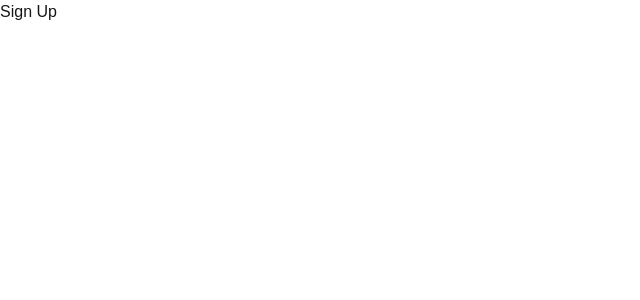
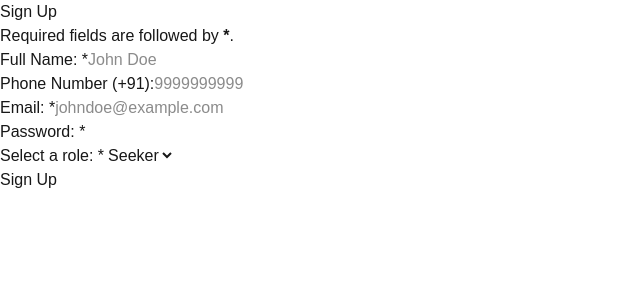
Before and after one commit to 4bdullah7eeshan/shelf-p2p-book-exchange-portal, a Next.js app in the folder frontend/: page /sign-up in a window 1280 px wide. Shown: the top 300 px of the page, without its empty margins (0-640 px from the left). Built offline with nearby package versions, Linux system fonts and the light colour scheme.

Commit message:
feat: create and setup sign up form

```diff
--- a/frontend/src/app/sign-up/page.js
+++ b/frontend/src/app/sign-up/page.js
@@ -2,6 +2,44 @@ export default function SignUp() {
     return (
         <div>
             <h1>Sign Up</h1>
+
+            <p>Required fields are followed by <strong><span aria-label="required">*</span></strong>.</p>
+
+            <form action="" method="post">
+                <fieldset>
+                    <p>
+                        <label htmlFor="user_full_name">Full Name: <span aria-label="required">*</span></label>
+                        <input type="text" id="user_full_name" name="user_full_name" placeholder="John Doe" required />
+                    </p>
+
+                    <p>
+                        <label htmlFor="user_phone_number">Phone Number (+91):</label>
+                        <input type="tel" id="user_phone_number" name="user_phone_number" minLength="10" maxLength="10" placeholder="9999999999" />
+                    </p>
+
+                    <p>
+                        <label htmlFor="user_email">Email: <span aria-label="required">*</span></label>
+                        <input type="email" id="user_email" name="user_email" placeholder="johndoe@example.com" required />
+                    </p>
+
+                    <p>
+                        <label htmlFor="user_password">Password: <span aria-label="required">*</span></label>
+                        <input type="password" id="user_password" name="user_password" minLength="6" required />
+                    </p>
+
+                    <p>
+                        <label htmlFor="user_role">Select a role: <span aria-label="required">*</span></label>
+                        <select name="user_role" required>
+                            <option value="seeker">Seeker</option>
+                            <option value="owner">Owner</option>
+                        </select>
+                    </p>
+                </fieldset>
+
+                <p>
+                    <button type="submit">Sign Up</button>
+                </p>
+            </form>
         </div>
     );
 };
```
